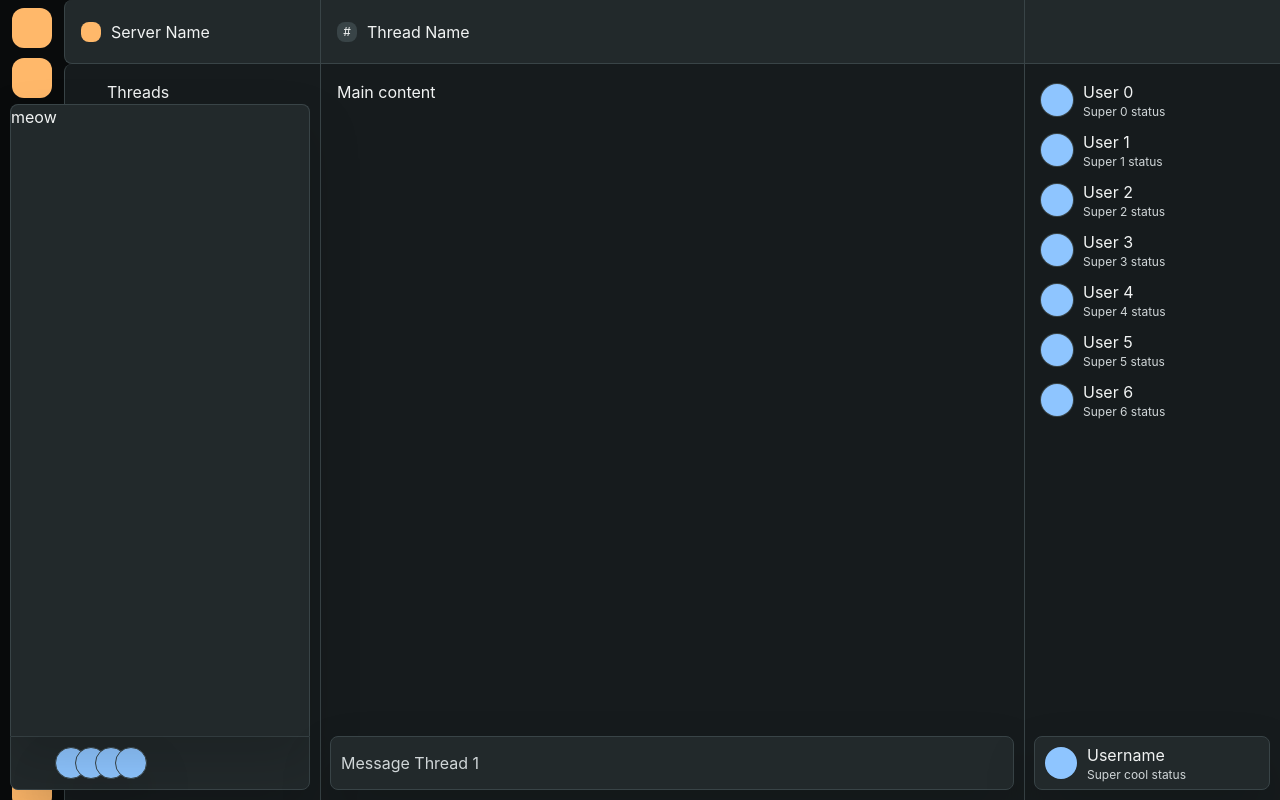
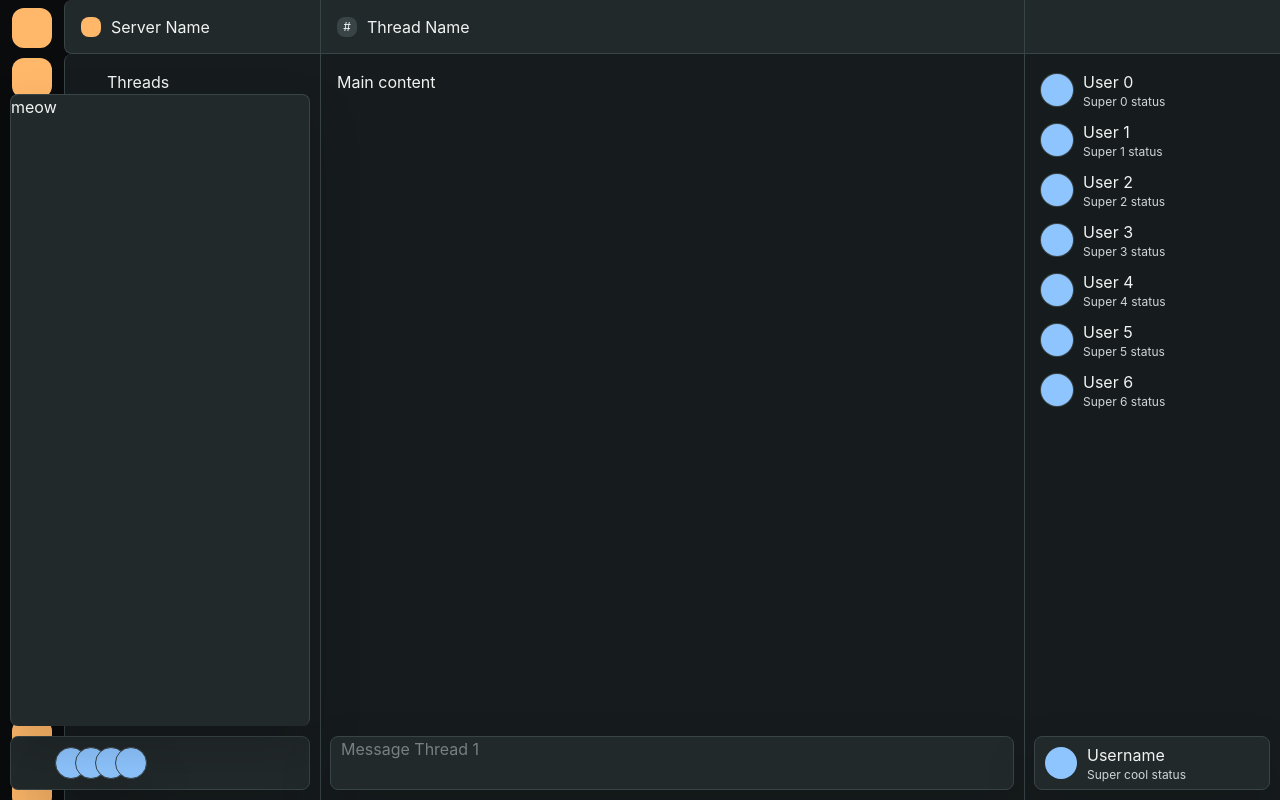
Before and after one commit to Miabread/splist-26, a Vue app in the folder client/: page / in a window 1280 px wide. Both pictures are taken after a click on the button 89 px from the left and 763 px from the top of the page. Built offline with nearby package versions, Linux system fonts and the light colour scheme; some icons are missing.

Commit message:
Add animation to connection pane

```diff
--- a/client/src/App.vue
+++ b/client/src/App.vue
@@ -2,7 +2,7 @@
 import { Icon } from '@iconify/vue';
 import { onClickOutside } from '@vueuse/core';
 import { ref } from 'vue';
-import { cn, range } from './util';
+import { range } from './util';
 
 const isConnectionsOpen = ref(false);
 const connectionsPaneRef = ref(null);
@@ -24,7 +24,7 @@ onClickOutside(
 
 <template>
     <div
-        class="w-dvw h-dvh bg-mist-950 text-mist-100 grid grid-cols-[--spacing(16)_--spacing(64)_1fr_--spacing(64)] grid-rows-[--spacing(16)_1fr_--spacing(16)]"
+        class="w-dvw h-dvh bg-mist-950 text-mist-100 grid grid-cols-[--spacing(16)_--spacing(64)_1fr_--spacing(64)] grid-rows-[--spacing(calc(16-2.5))_1fr_--spacing(16)]"
     >
         <nav class="col-[1/1] row-[1/4] mx-2.5 mt-2 px-0.5 space-y-2.5 justify-center overflow-y-auto scrollbar-none">
             <div
@@ -88,12 +88,7 @@ onClickOutside(
 
         <footer
             ref="clientPaneRef"
-            :class="
-                cn(
-                    'col-[1/3] row-[3/3] rounded-b-lg border border-mist-700 bg-mist-800 mx-2.5 mb-2.5 gap-5 px-2.5 drop-shadow-2xl flex flex-row-reverse items-center',
-                    !isConnectionsOpen && 'rounded-t-lg',
-                )
-            "
+            class="col-[1/3] row-[3/3] rounded-lg border border-mist-700 bg-mist-800 mx-2.5 mb-2.5 gap-5 px-2.5 drop-shadow-2xl flex flex-row-reverse items-center"
         >
             <Icon icon="lucide:settings" class="h-5 w-5" />
             <Icon icon="lucide:file-chart-column" class="h-5 w-5" />
@@ -115,18 +110,30 @@ onClickOutside(
             </button>
         </footer>
 
-        <aside
-            v-if="isConnectionsOpen"
-            ref="connectionsPaneRef"
-            class="col-[1/3] row-[2/2] rounded-t-lg border-x border-t border-mist-700 bg-mist-800 mx-2.5 mt-10 drop-shadow-2xl"
+        <Transition
+            enter-active-class="transform transition duration-300 ease-out origin-bottom"
+            enter-from-class="scale-y-0"
+            enter-to-class="scale-y-100"
+            leave-active-class="transform transition duration-200 ease-in origin-bottom"
+            leave-from-class="scale-y-100"
+            leave-to-class="scale-y-0"
         >
-            meow
-        </aside>
+            <aside
+                v-if="isConnectionsOpen"
+                ref="connectionsPaneRef"
+                class="col-[1/3] row-[2/2] rounded-lg border-x border-t border-mist-700 bg-mist-800 m-2.5 mt-10 drop-shadow-2xl"
+            >
+                meow
+            </aside>
+        </Transition>
 
         <footer
             class="col-[3/3] row-[3/3] rounded-lg border border-mist-700 bg-mist-800 mx-2.5 mb-2.5 px-2.5 drop-shadow-2xl flex items-center"
         >
-            <span class="text-mist-300 flex items-center">Message Thread 1</span>
+            <textarea
+                class="w-full h-full text-mist-300 flex items-center resize-none content-center focus:outline-none"
+                placeholder="Message Thread 1"
+            />
         </footer>
 
         <footer
```
